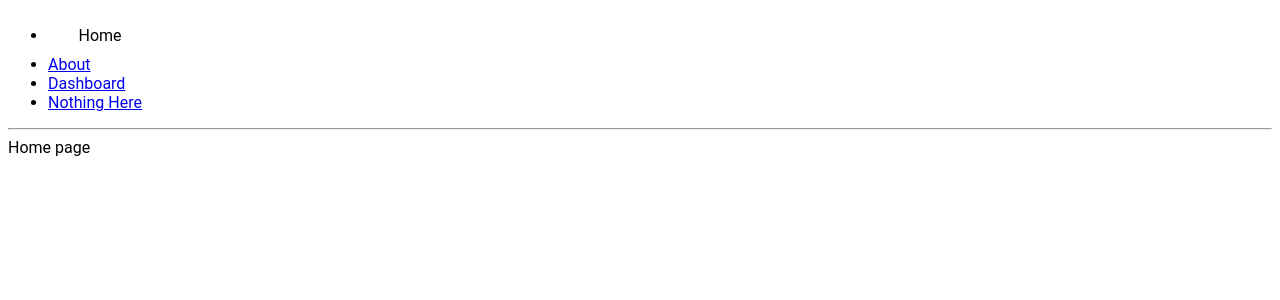
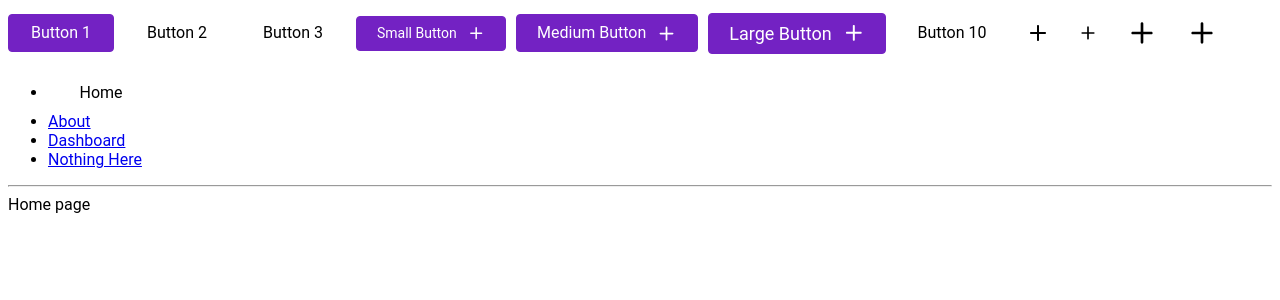
Before and after one commit to andriimaksymov/react-template, a React (Create React App) app: page / in a window 1280 px wide. Shown: the top 300 px of the page. Built offline with nearby package versions, Linux system fonts and the light colour scheme.

Commit message:
Update Button component, add IconButton component

```diff
--- a/src/App.tsx
+++ b/src/App.tsx
@@ -1,15 +1,18 @@
 import React from 'react';
-import { Routes, Route, Outlet, Link } from "react-router-dom";
+import { Routes, Route, Outlet, Link } from 'react-router-dom';
 
 import './global.sass';
 
 import Home from './pages/Home';
 import Button from './components/ui/Button';
 
+import { ReactComponent as PlusIcon } from './assets/icons/plus.svg';
+import IconButton from './components/ui/IconButton';
+
 function App() {
   return (
     <Routes>
-      <Route path="/" element={<Layout/>}>
+      <Route path="/" element={<Layout />}>
         <Route index element={<Home />} />
       </Route>
     </Routes>
@@ -19,8 +22,24 @@ function App() {
 function Layout() {
   return (
     <div>
-      {/* A "layout route" is a good place to put markup you want to
-          share across all the pages on your site, like navigation. */}
+      <div style={{
+        display: 'flex',
+        flexWrap: 'wrap',
+        alignItems: 'center',
+        gap: 10
+      }}>
+        <Button variant="contained" color="primary" component="span">Button 1</Button>
+        <Button component={Link} to="/about">Button 2</Button>
+        <Button component="a" target="_blank" href="https://google.com">Button 3</Button>
+        <Button color="primary" variant="contained" size="small" endIcon={PlusIcon}>Small Button</Button>
+        <Button color="primary" variant="contained" size="medium" endIcon={PlusIcon}>Medium Button</Button>
+        <Button color="primary" variant="contained" size="large" endIcon={PlusIcon}>Large Button</Button>
+        <Button>Button 10</Button>
+        <IconButton icon={PlusIcon} />
+        <IconButton size="small" icon={PlusIcon} />
+        <IconButton size="large" icon={PlusIcon} />
+        <IconButton round size="large" icon={PlusIcon} />
+      </div>
       <nav>
         <ul>
           <li>
--- a/src/components/ui/Button/Button.module.sass
+++ b/src/components/ui/Button/Button.module.sass
@@ -1,6 +1,3 @@
-\:root
-  --default-button-color: hsl(60, 45%, 90%)
-
 .root
   position: relative
   display: inline-flex
@@ -14,7 +11,8 @@
   text-decoration: none
   font: inherit
   min-width: 64px
-  padding: .5rem 1rem
+  line-height: 1.5
+  padding: .375rem 1.25rem
   border-radius: var(--button-border-radius, 4px)
   background-color: transparent
   border: 1px solid transparent
@@ -22,20 +20,19 @@
 
 .small
   font-size: .875rem
-  padding: .375rem 1rem
 
 .medium
-  padding: .625rem 1.25rem
+  font-size: 1rem
 
 .large
   font-size: 1.125rem
-  padding: .75rem 1.5rem
 
 .text
-  border: 0
-
   &.default
     color: var(--color-body-main)
+
+    &:hover
+      background-color: #f0f0f0
 
   &.primary
     color: var(--color-primary-main)
@@ -43,7 +40,7 @@
     &:hover
       color: var(--color-primary-light)
 
-    &:focus
+    &:focus, &:active
       color: var(--color-primary-dark)
 
   &.secondary
@@ -52,31 +49,47 @@
     &:hover
       color: var(--color-secondary-light)
 
-    &:focus
+    &:focus, &:active
       color: var(--color-secondary-dark)
 
 .contained
   &.default
     color: var(--color-body-main)
-    border-color: var(--default-button-color)
-    background-color: var(--default-button-color)
+    border-color: #f0f0f0
+    background-color: #f0f0f0
 
   &.primary
-    color: var(--default-button-color)
+    color: #ffffff
     border-color: var(--color-primary-main)
     background-color: var(--color-primary-main)
 
+    &:hover
+      border-color: var(--color-primary-light)
+      background-color: var(--color-primary-light)
+
+    &:focus, &:active
+      border-color: var(--color-primary-dark)
+      background-color: var(--color-primary-dark)
+
   &.secondary
-    color: var(--default-button-color)
+    color: #ffffff
     border-color: var(--color-secondary-main)
     background-color: var(--color-secondary-main)
+
+    &:hover
+      border-color: var(--color-secondary-light)
+      background-color: var(--color-secondary-light)
+
+    &:focus, &:active
+      border-color: var(--color-secondary-dark)
+      background-color: var(--color-secondary-dark)
 
 .outlined
   background-color: transparent
 
   &.default
     color: var(--color-body-main)
-    border-color: var(--default-button-color)
+    border-color: #f0f0f0
 
   &.primary
     color: var(--color-primary-main)
@@ -93,13 +106,13 @@
   flex: 1
   text-align: center
 
+.iconWrap
+  display: inline-flex
+  width: 1.3125em
+  height: 1.3125em
+
 .icon
-  display: inline-flex
-  width: 1.375em
-  height: 1.375em
-
-  svg
-    fill: currentColor
+  fill: currentColor
 
 .iconStart
   margin-right: .625rem
@@ -108,5 +121,5 @@
   margin-left: .625rem
 
 .disabled
-  opacity: .8
+  opacity: .6
   cursor: not-allowed
--- a/src/components/ui/Button/Button.tsx
+++ b/src/components/ui/Button/Button.tsx
@@ -1,7 +1,9 @@
 import { ComponentPropsWithRef, ElementType, forwardRef, ReactNode } from 'react';
 import clsx from 'clsx';
 
-import classes from './Button.module.sass';
+import { PolymorphicRef } from '../../../types/utils';
+
+import styles from './Button.module.sass';
 
 export type ButtonSize = 'small' | 'medium' | 'large';
 
@@ -22,9 +24,7 @@ export type ButtonProps<T extends ElementType> = {
   variant?: ButtonVariant;
 }
 
-export declare type PolymorphicRef<T extends ElementType> = ComponentPropsWithRef<T>['ref'];
-
-const BaseButton = <T extends ElementType = 'button'>({
+const ButtonBase = <T extends ElementType = 'button'>({
                                                                component,
                                                                startIcon: StartIcon,
                                                                endIcon: EndIcon,
@@ -40,31 +40,31 @@ const BaseButton = <T extends ElementType = 'button'>({
                                                              ref: PolymorphicRef<T>) => {
   const Component = component || 'button';
 
-  const classNames = clsx(classes.root, className, {
-    [classes[color]]: color,
-    [classes.disabled]: disabled,
-    [classes.fullWidth]: fullWidth,
-    [classes[size]]: size,
-    [classes[variant]]: variant,
+  const classNames = clsx(styles.root, className, {
+    [styles[color]]: color,
+    [styles.disabled]: disabled,
+    [styles.fullWidth]: fullWidth,
+    [styles[size]]: size,
+    [styles[variant]]: variant,
   });
 
   return (
     <Component ref={ref} className={classNames} disabled={disabled} {...props}>
       {StartIcon && (
-        <span className={clsx(classes.icon, classes.iconStart)}>
-          <StartIcon />
+        <span className={clsx(styles.iconWrap, styles.iconStart)}>
+          <StartIcon className={styles.icon} />
         </span>
       )}
-      <span className={classes.inner}>{children}</span>
+      <span className={styles.inner}>{children}</span>
       {EndIcon && (
-        <span className={clsx(classes.icon, classes.iconEnd)}>
-          <EndIcon />
+        <span className={clsx(styles.iconWrap, styles.iconEnd)}>
+          <EndIcon className={styles.icon} />
         </span>
       )}
     </Component>
   );
 };
 
-const Button = forwardRef(BaseButton) as typeof BaseButton;
+const Button = forwardRef(ButtonBase) as typeof ButtonBase;
 
-export default Button;
+export default Button as typeof ButtonBase;
--- /dev/null
+++ b/src/components/ui/IconButton/IconButton.module.sass
@@ -0,0 +1,70 @@
+.root
+  position: relative
+  display: inline-flex
+  align-items: center
+  justify-content: center
+  -webkit-tap-highlight-color: transparent
+  outline: 0
+  cursor: pointer
+  user-select: none
+  appearance: none
+  text-decoration: none
+  font: inherit
+  line-height: 1.5
+  padding: .5rem
+  border-radius: var(--button-border-radius, 4px)
+  background-color: transparent
+  border: 1px solid transparent
+  transition: background-color 250ms cubic-bezier(0.4, 0, 0.2, 1) 0ms, border-color 250ms cubic-bezier(0.4, 0, 0.2, 1) 0ms, color 250ms cubic-bezier(0.4, 0, 0.2, 1) 0ms
+
+  &:hover
+    background-color: #f0f0f0
+
+.default
+  color: var(--color-body-main)
+
+.inherit
+  color: inherit
+
+.primary
+  color: var(--color-primary-main)
+
+  &:hover
+    color: var(--color-primary-light)
+
+  &:focus, &:active
+    color: var(--color-primary-dark)
+
+.secondary
+  color: var(--color-secondary-main)
+
+  &:hover
+    color: var(--color-secondary-light)
+
+  &:focus, &:active
+    color: var(--color-secondary-dark)
+
+.round
+  border-radius: 50%
+
+.icon
+  display: inline-block
+  flex-shrink: 0
+  user-select: none
+  fill: currentColor
+  width: 1em
+  height: 1em
+  transition: fill 200ms cubic-bezier(0.4, 0, 0.2, 1) 0ms
+
+  &.small
+    font-size: 1.25rem
+
+  &.medium
+    font-size: 1.5rem
+
+  &.large
+    font-size: 2rem
+
+.disabled
+  opacity: .6
+  cursor: not-allowed
--- /dev/null
+++ b/src/components/ui/IconButton/IconButton.tsx
@@ -0,0 +1,54 @@
+import { ComponentPropsWithRef, ElementType, forwardRef } from 'react';
+import clsx from 'clsx';
+
+import { PolymorphicRef } from '../../../types/utils';
+
+import styles from './IconButton.module.sass';
+
+export type IconButtonSize = 'small' | 'medium' | 'large';
+
+export type IconButtonColor = 'default' | 'inherit' | 'primary' | 'secondary';
+
+export type IconButtonProps<T extends ElementType> = {
+  component?: T,
+  icon: ElementType;
+  className?: string;
+  iconClassName?: string;
+  disabled?: boolean;
+  round?: boolean;
+  size?: IconButtonSize;
+  color?: IconButtonColor;
+}
+
+const IconButtonBase = <T extends ElementType = 'button'>({
+                                                            component,
+                                                            icon: Icon,
+                                                            round,
+                                                            color,
+                                                            className,
+                                                            iconClassName,
+                                                            disabled,
+                                                            size = 'medium',
+                                                            ...props
+                                                          }: IconButtonProps<T> & Omit<ComponentPropsWithRef<T>, keyof IconButtonProps<T>>,
+                                                          ref: PolymorphicRef<T>) => {
+  const Component = component || 'button';
+
+  const classNames = clsx(styles.root, className, {
+    [styles.disabled]: disabled,
+    [styles.round]: round,
+    [styles[color!]]: color,
+  });
+
+  const iconClassNames = clsx(styles.icon, iconClassName, styles[size]);
+
+  return (
+    <Component ref={ref} {...props} className={classNames}>
+      <Icon className={iconClassNames} />
+    </Component>
+  );
+};
+
+const IconButton = forwardRef(IconButtonBase) as typeof IconButtonBase;
+
+export default IconButton;
--- /dev/null
+++ b/src/components/ui/IconButton/index.ts
@@ -0,0 +1,2 @@
+export { default } from './IconButton';
+export type { IconButtonSize, IconButtonColor, IconButtonProps } from './IconButton';
--- a/src/global.sass
+++ b/src/global.sass
@@ -1,8 +1,10 @@
 \:root
   --color-body-main: #000
+
   --color-primary-main: hsl(270, 70%, 45%)
   --color-primary-light: hsl(270, 70%, 55%)
   --color-primary-dark: hsl(270, 70%, 35%)
+
   --color-secondary-main: hsl(320, 80%, 55%)
   --color-secondary-light: hsl(320, 80%, 65%)
   --color-secondary-dark: hsl(320, 80%, 45%)
--- /dev/null
+++ b/src/types/utils.d.ts
@@ -0,0 +1,3 @@
+import { ComponentPropsWithRef, ElementType } from 'react';
+
+export declare type PolymorphicRef<T extends ElementType> = ComponentPropsWithRef<T>['ref'];
```
Also changed, not shown: 2 other files (tests, documents, lock files or other folders). Lines whose indentation alone changed are shown as unchanged.
